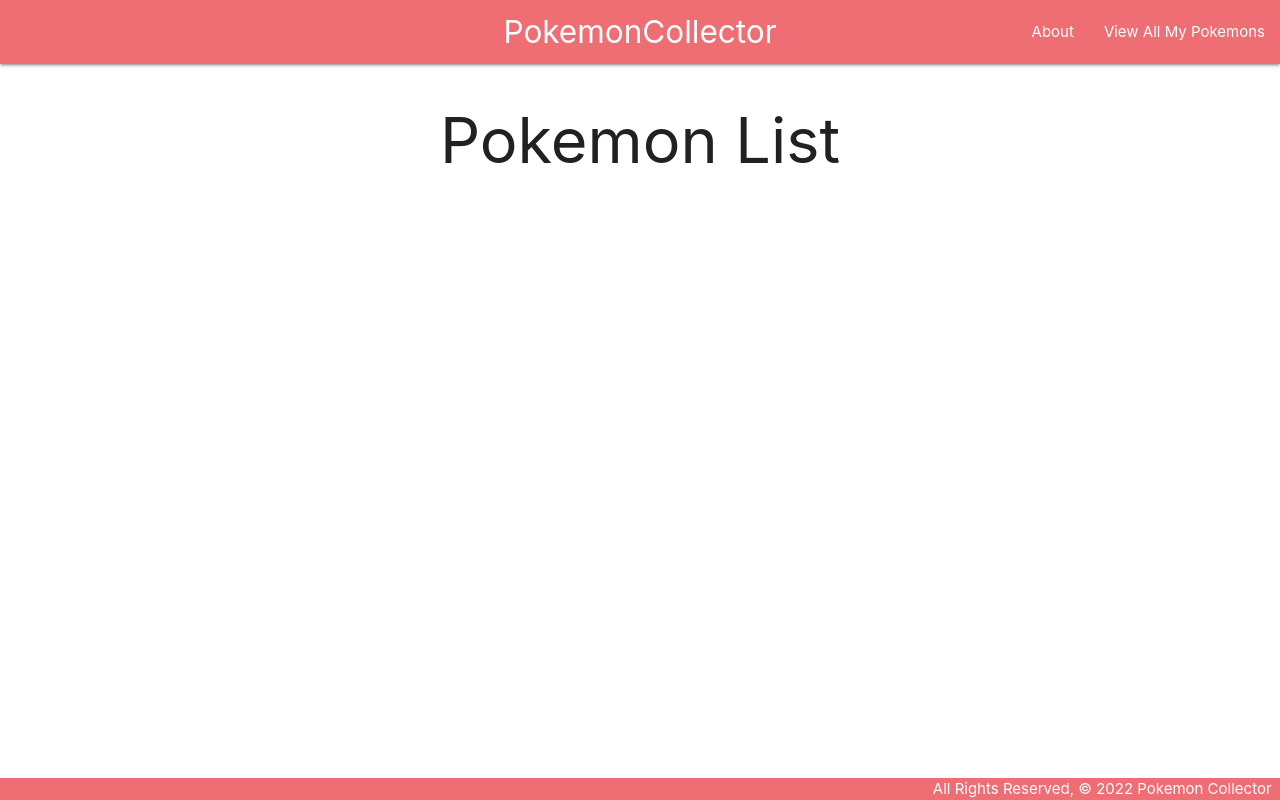
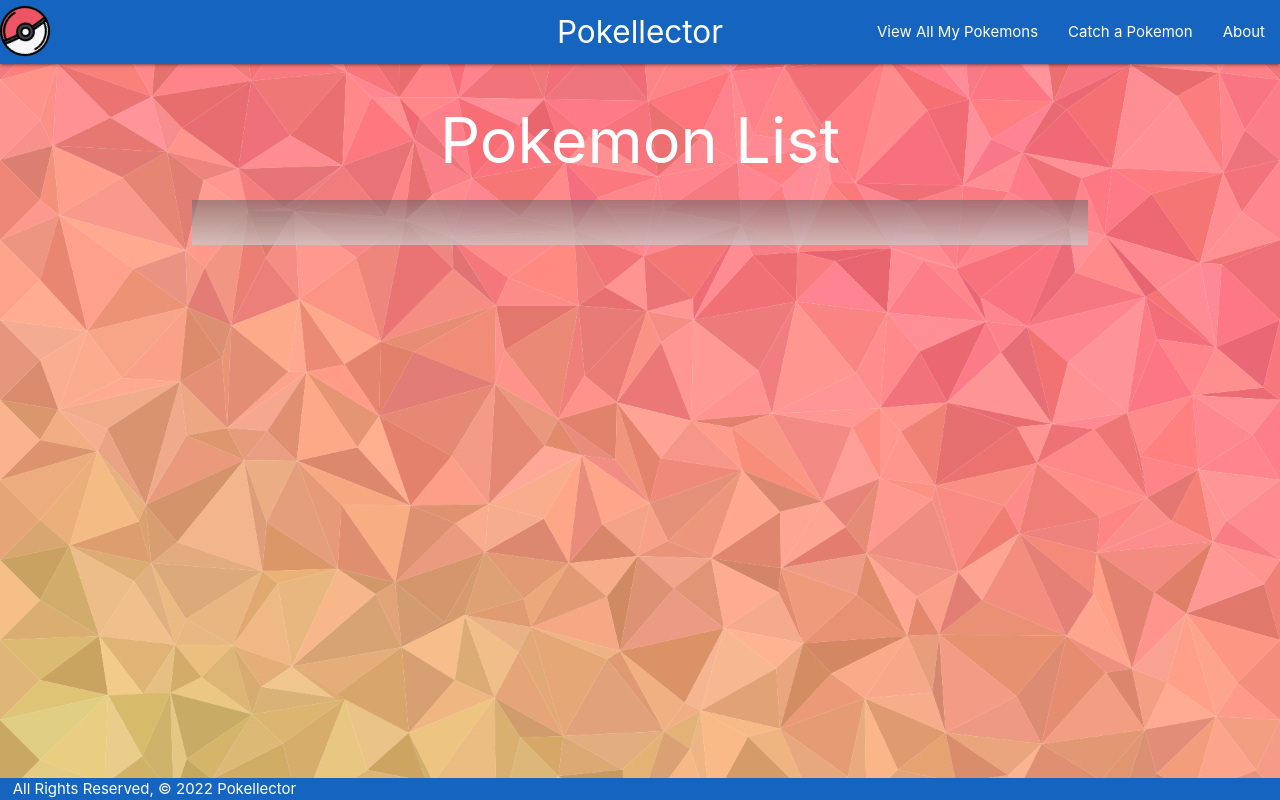
Before and after one commit to liloby/Pokellector, a Django app: page /pokemons/ in a window 1280 px wide. Run offline with Django 4.2, Linux system fonts and the light colour scheme; data that the repository does not hold is empty.

Commit message:
added animation on index page and catch a pokemon tab

```diff
--- a/main_app/static/css/style.css
+++ b/main_app/static/css/style.css
@@ -2,6 +2,9 @@
     display: flex;
     min-height: 100vh;
     flex-direction: column;
+    background: url('./background.png');
+    background-size: cover;
+    background-attachment: fixed;
 }
 
 main {
@@ -13,6 +16,10 @@
     text-align: right;
 }
 
+h1 {
+    color: white;
+}
+
 .center {
     display: flex;
     flex-direction: column;
@@ -20,6 +27,142 @@
     align-content: center;
 }
 
-.margin-center {
+
+.card .card-action a:not(.btn):not(.btn-large):not(.btn-small):not(.btn-large):not(.btn-floating) {
+    color: red;
     margin-left: 24px;
+    -webkit-transition: color .3s ease;
+    transition: color .3s ease;
+    text-transform: uppercase;
 }
+
+.ball-icon {
+    position: absolute;
+    top: 10%;
+    left: .5%;
+    animation: spin 15s infinite;
+}
+
+.inline-box {
+    display: grid;
+    grid-template-columns: repeat(3, 1fr);
+    justify-items: center;
+    align-content: center;
+    grid-gap: .5rem 2rem;
+    background: linear-gradient(0deg, rgba(200,200,200,.75), rgba(100, 100, 100, .55));
+    padding: 1.5rem;
+}
+
+.des-height {
+    min-height: 3.5rem;
+}
+
+.card {
+    background: linear-gradient(180deg, rgba(255, 180, 180, 0.75), rgba(255, 191, 0, 0.55));
+}
+
+.poke-ball {
+    animation: move-ball 4s infinite;
+}
+
+.poke-ball:hover {
+    animation: move-ball .5s infinite;
+}
+
+.new-pokemon {
+    position: absolute;
+    right: .45rem;
+    top: -1rem;
+    font-size: 1.2rem;
+    color: rgb(13, 255, 0);
+}
+@keyframes move-ball {
+    0% {
+        transform: rotate(0deg);
+    }
+    25% {
+        transform: rotate(20deg);
+    }
+    50% {
+        transform: rotate(-10deg);
+    }
+    75% {
+        transform: rotate(20deg);
+    }
+    100% {
+        transform: rotate(0deg);
+    }
+}
+
+@keyframes spin {
+    0% {
+        transform: rotate(0deg);
+        margin-top: -5%;
+    }
+    7% {
+        margin-top: -5%;
+    }
+    15% {
+        transform: rotate(0deg);
+        margin-top: 0%;
+        margin-left: 0%;
+    }
+    30% {
+        transform: rotate(30deg);
+        margin-top: 0%;
+        margin-left: .5%;
+    }
+    45% {
+        transform: rotate(-30deg);
+        margin-top: 0%;
+        margin-left: -.5%;
+    }
+    95% {
+        margin-left: 38%;
+        margin-top: 0%;
+    }
+    100% {
+        transform: rotate(1800deg);
+        margin-left: 38%;
+        margin-top: -5%;
+    }
+
+}
+
+/* @keyframes spin {
+    0% {
+        transform: rotate(0deg);
+    }
+    12.5% {
+        transform: rotate(15deg);
+    }
+    25% {
+        transform: rotate(30deg);
+        left: .9%;
+        top: 9%;
+    }
+    37.5% {
+        transform: rotate(15deg);
+    }
+    50% {
+        transform: rotate(0deg);
+        left: .5%;
+        top: 10%;
+    }
+    62.5% {
+        transform: rotate(-15deg);
+    }
+    75% {
+        transform: rotate(-30deg);
+        left: 0%;
+        top: 9%;
+    }
+    87.5% {
+        transform: rotate(-15deg);
+    }
+    100% {
+        transform: rotate(0deg);
+        left: .5%;
+        top: 10%;
+    }
+} */
--- a/main_app/templates/base.html
+++ b/main_app/templates/base.html
@@ -12,14 +12,16 @@
 <body>
   <header class="navbar-fixed">
     <nav>
-      <div class="nav-wrapper">
+      <div class="nav-wrapper blue darken-3">
         <ul>
-          <li><a href="/" class="center brand-logo">PokemonCollector</a></li>
+          <li><a href="/" class="center brand-logo">Pokellector</a></li>
         </ul>
         <ul class="right">
+          <li><a href="{% url 'index' %}">View All My Pokemons</a></li>
+          <li><a href="{% url 'pokemons_create' %}">Catch a Pokemon</a></li>
           <li><a href="{% url 'about' %}">About</a></li>
-          <li><a href="{% url 'index' %}">View All My Pokemons</a></li>
         </ul>
+        <img class="ball-icon" src="{% static 'css/pokeball.png' %}" width="50px">
       </div>
     </nav>
   </header>
@@ -27,8 +29,8 @@
     {% block content %}
     {% endblock %}
   </main>
-  <footer class="page-footer">
-    <div class="right">All Rights Reserved, &copy; 2022 Pokemon Collector &nbsp;</div>
+  <footer class="page-footer blue darken-3">
+    <div class="left">&nbsp&nbsp All Rights Reserved, &copy; 2022 Pokellector</div>
   </footer>
 </body>
 </html>
--- a/main_app/templates/pokemons/index.html
+++ b/main_app/templates/pokemons/index.html
@@ -3,18 +3,24 @@
 
 <h1 class="center">Pokemon List</h1>
 
+<div class="inline-box">
 {% for pokemon in pokemons %}
-<div class="row center">
-    <div class="col s12 m5">
+<div class="col center">
+    <div class="col s12 m5 min-height">
       <div class="card">
         <div class="card-image">
-          <img src="https://www.pngmart.com/files/2/Pokeball-PNG-Photos.png">
+          <a href="{% url 'detail' pokemon.id %}">
+            {% if latest_pokemon == pokemon %}
+            <p class="new-pokemon">NEW</p>
+            {% endif %}
+          <img class="poke-ball" src="https://www.pngmart.com/files/2/Pokeball-PNG-Photos.png">
+        </a>
           <h5>{{ pokemon.name }}</h3>
         </div>
         <div class="card-content">
           <p>Type: {{ pokemon.type }}</p>
           <p>Level: {{ pokemon.level }}</p>
-          <p>Description: {{ pokemon.description}}</p>
+          <p class="des-height">Description: {{ pokemon.description}}</p>
         </div>
         <div class="card-action">
           <a class="margin-center" href="{% url 'detail' pokemon.id %}">I Choose You!</a>
@@ -23,4 +29,5 @@
     </div>
   </div>
   {% endfor %}
+</div>
 {% endblock %}
--- a/main_app/urls.py
+++ b/main_app/urls.py
@@ -5,5 +5,6 @@
     path('', views.home, name='home'),
     path('about/', views.about, name='about'),
     path('pokemons/', views.pokemons_index, name='index'),
-    path('pokemons/<int:pokemon_id>/', views.pokemons_detail, name='detail')
+    path('pokemons/<int:pokemon_id>/', views.pokemons_detail, name='detail'),
+    path('pokemons/create/', views.PokemonCreate.as_view(), name='pokemons_create'),
 ]
--- a/main_app/views.py
+++ b/main_app/views.py
@@ -1,4 +1,5 @@
 from django.shortcuts import render
+from django.views.generic.edit import CreateView
 from .models import Pokemon
 
 from django.http import HttpResponse
@@ -11,9 +12,15 @@
     return render(request, 'about.html')
 
 def pokemons_index(request):
-    pokemons = Pokemon.objects.order_by('id')
-    return render(request, 'pokemons/index.html', { 'pokemons': pokemons })
+    pokemons = Pokemon.objects.order_by('-level')
+    latest_pokemon = Pokemon.objects.order_by('id').last
+    return render(request, 'pokemons/index.html', { 'pokemons': pokemons, 'latest_pokemon': latest_pokemon })
 
 def pokemons_detail(request, pokemon_id):
     pokemon = Pokemon.objects.get(id=pokemon_id)
     return render(request, 'pokemons/detail.html', { 'pokemon': pokemon })
+
+class PokemonCreate(CreateView):
+    model = Pokemon
+    fields = '__all__'
+    success_url = '/pokemons/'
```
Also changed, not shown: main_app/templates/main_app/pokemon_form.html (added, +15 -0 lines), main_app/static/css/background.png (added), main_app/static/css/pokeball.png (added).
